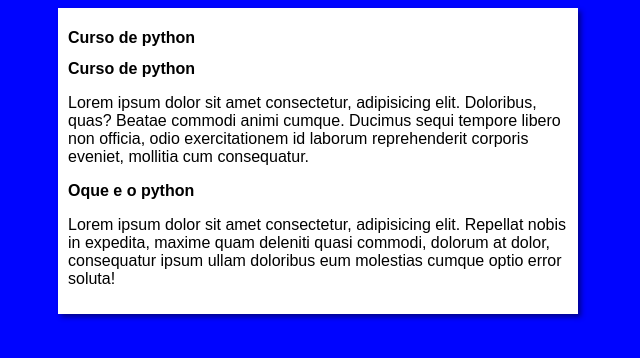
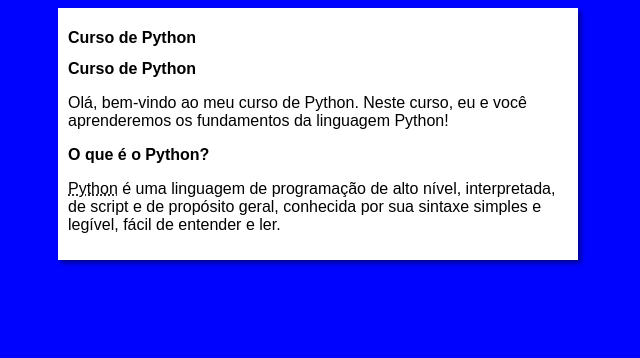
Before and after one commit to efersonmarques-code/projeto-site, a plain HTML site: page index.html in a window 1280 px wide. Shown: the whole page, without its empty margins (322-962 px from the left). Drawn offline with Linux system fonts and the light colour scheme.

Commit message:
Texto do site/curso
Melhoria do site.

```diff
--- a/index.html
+++ b/index.html
@@ -3,21 +3,21 @@
 <head>
     <meta charset="UTF-8">
     <meta name="viewport" content="width=device-width, initial-scale=1.0">
-    <title>Curso de python</title>
+    <title>Curso de Python</title>
     <link rel="stylesheet" href="estilos\style.css">
 </head>
 <body>
     <main>
       <header>
-        <h1>Curso de python</h1>
+        <h1>Curso de Python</h1>
       </header>
       <article>
-        <h2>Curso de python</h2>
-        <p>Lorem ipsum dolor sit amet consectetur, adipisicing elit. Doloribus, quas? Beatae commodi animi cumque. Ducimus sequi tempore libero non officia, odio exercitationem id laborum reprehenderit corporis eveniet, mollitia cum consequatur.</p>
+        <h2>Curso de Python</h2>
+        <p>Olá, bem-vindo ao meu curso de Python. Neste curso, eu e você aprenderemos os fundamentos da linguagem Python!</p>
       </article>
       <article>
-        <h2>Oque e o python</h2>
-        <p>Lorem ipsum dolor sit amet consectetur, adipisicing elit. Repellat nobis in expedita, maxime quam deleniti quasi commodi, dolorum at dolor, consequatur ipsum ullam doloribus eum molestias cumque optio error soluta!</p>
+        <h2>O que é o Python?</h2>
+        <p><abbr title="Python">Python</abbr> é uma linguagem de programação de alto nível, interpretada, de script e de propósito geral, conhecida por sua sintaxe simples e legível, fácil de entender e ler.</p>
       </article>
     </main>
 </body>
```
